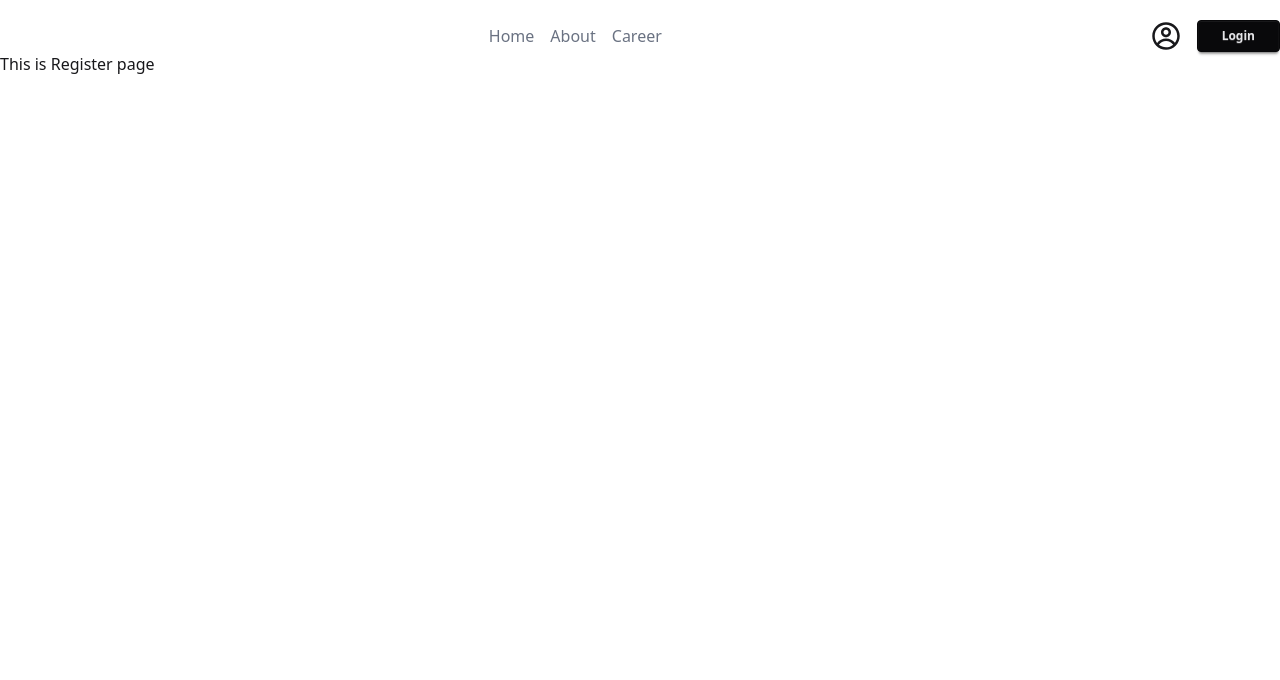
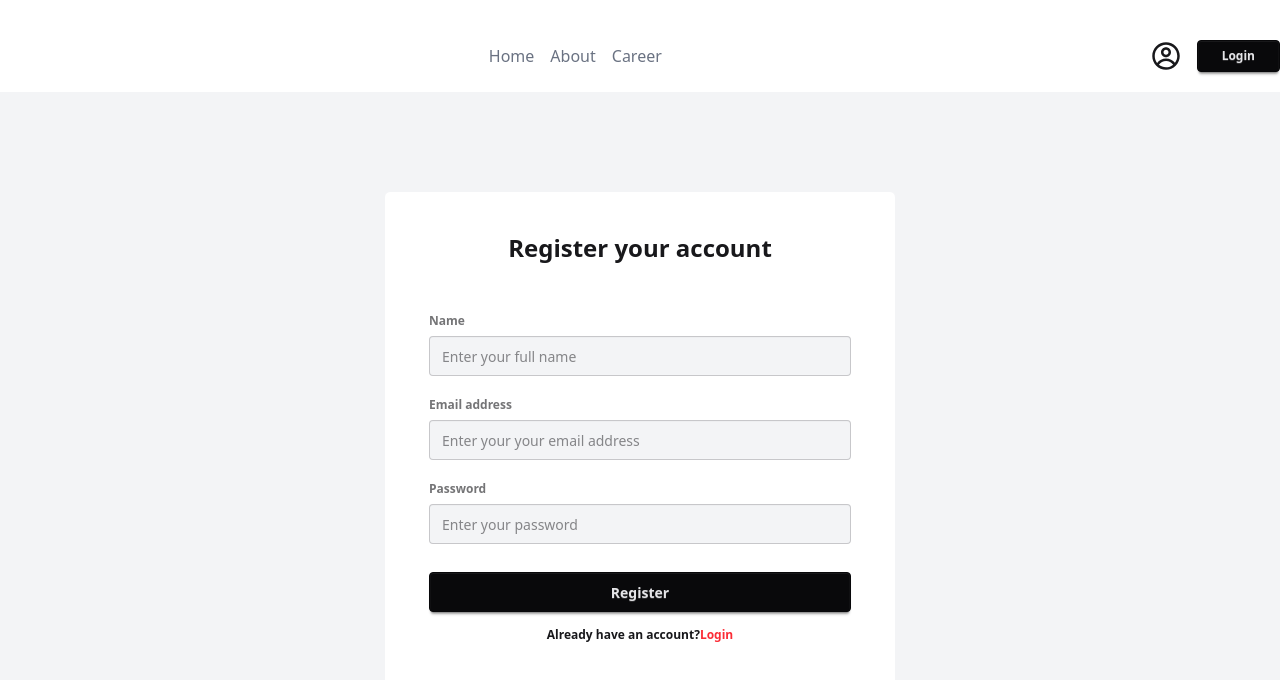
Before and after one commit to jahidhasan-webdev01/the-dragon-news, a Next.js app: page /register in a window 1280 px wide. Shown: the top 680 px of the page. Built offline with nearby package versions, Linux system fonts and the light colour scheme.

Commit message:
design login and register page and validate using react hook form

```diff
--- a/package.json
+++ b/package.json
@@ -13,6 +13,7 @@
     "react": "19.2.4",
     "react-dom": "19.2.4",
     "react-fast-marquee": "^1.6.5",
+    "react-hook-form": "^7.74.0",
     "react-icons": "^5.6.0"
   },
   "devDependencies": {
--- a/src/app/(auth)/login/page.jsx
+++ b/src/app/(auth)/login/page.jsx
@@ -1,7 +1,21 @@
+import Link from "next/link";
+
 const LoginPage = () => {
     return (
-        <div>
-            <h1>This is login page</h1>
+         <div className="h-[90vh] flex justify-center items-center py-5 bg-gray-100 px-5 md:px-0">
+            <div className="w-lg bg-white border border-gray-100 px-2 md:px-5 py-10 rounded-md">
+                <h1 className="text-center font-bold text-2xl">Login your account</h1>
+                <div className="card-body mt-5">
+                    <fieldset className="fieldset">
+                        <label className="label font-bold mt-2">Email address</label>
+                        <input type="email" className="input w-full bg-gray-100" placeholder="Enter your your email address" />
+                        <label className="label font-bold mt-2">Password</label>
+                        <input type="password" className="input w-full bg-gray-100" placeholder="Enter your password" />
+                        <button className="btn btn-neutral mt-4">Login</button>
+                        <p className="text-center mt-2 font-bold">Don't have an account? <Link href={"/register"} className="text-red-500">Register</Link></p>
+                    </fieldset>
+                </div>
+            </div>
         </div>
     );
 };
--- a/src/app/(auth)/register/page.jsx
+++ b/src/app/(auth)/register/page.jsx
@@ -1,7 +1,79 @@
+"use client"
+
+import Link from "next/link";
+import { useForm } from "react-hook-form";
+
 const RegisterPage = () => {
+    const {
+        register,
+        handleSubmit,
+        watch,
+        formState: { errors },
+    } = useForm()
+
+    const handleRegister = (data) => {
+        console.log(data);
+    }
+
     return (
-        <div>
-            <h1>This is Register page</h1>
+        <div className="h-[90vh] flex justify-center items-center py-5 bg-gray-100 px-5 md:px-0">
+            <div className="w-lg bg-white border border-gray-100 px-2 md:px-5 py-10 rounded-md">
+                <h1 className="text-center font-bold text-2xl">Register your account</h1>
+                <div className="card-body mt-5">
+                    <form className="fieldset" onSubmit={handleSubmit(handleRegister)}>
+                        <label className="label font-bold">Name</label>
+                        <input
+                            type="text"
+                            className="input w-full bg-gray-100"
+                            placeholder="Enter your full name"
+                            {...register("name", {
+                                required: "Name is required",
+                                minLength: {
+                                    value: 3,
+                                    message: "Name must be at least 3 characters"
+                                }
+                            })}
+                        />
+                        <p className="text-red-500">{errors?.name?.message}</p>
+
+                        <label className="label font-bold mt-2">Email address</label>
+                        <input
+                            type="email"
+                            className="input w-full bg-gray-100"
+                            placeholder="Enter your your email address"
+                            {...register("email", {
+                                required: "Email is required",
+                                pattern: {
+                                    value: /^[^\s@]+@[^\s@]+\.[^\s@]+$/,
+                                    message: "Enter a valid email address"
+                                }
+                            })}
+                        />
+                        <p className="text-red-500">{errors?.email?.message}</p>
+
+                        <label className="label font-bold mt-2">Password</label>
+                        <input
+                            type="password"
+                            className="input w-full bg-gray-100"
+                            placeholder="Enter your password"
+                            {...register("password", {
+                                required: "Password is required",
+                                minLength: {
+                                    value: 8,
+                                    message: "Password must be at least 8 characters"
+                                }
+                            })}
+                        />
+                        <p className="text-red-500">{errors?.password?.message}</p>
+
+                        <button className="btn btn-neutral mt-4">Register</button>
+
+                        <p className="text-center mt-2 font-bold">
+                            Already have an account?
+                            <Link href={"/login"} className="text-red-500">Login</Link></p>
+                    </form>
+                </div>
+            </div>
         </div>
     );
 };
--- a/src/app/(main)/news/[id]/page.jsx
+++ b/src/app/(main)/news/[id]/page.jsx
@@ -19,7 +19,7 @@ const NewsDetails = async ({ params }) => {
                 <h1 className="font-bold text-xl">{news?.title}</h1>
                 <p>{news?.details}</p>
             </div>
-            <div className="col-span-4 lg:col-span-1 space-y-5">
+            <div className="col-span-4 lg:col-span-1 space-y-5 mt-5 lg:mt-0">
                 <h1 className="font-bold mb-3 text-xl">Related News</h1>
                 {
                     relatedNews.map((n, index) => <RelatedNewsCard key={index} n={n} />)
--- a/src/components/shared/Navbar.jsx
+++ b/src/components/shared/Navbar.jsx
@@ -3,7 +3,7 @@ import { CgProfile } from "react-icons/cg";
 
 const Navbar = () => {
     return (
-        <div className="mt-5 container mx-auto flex justify-between items-center px-5 md:px-0">
+        <div className="mt-5 container mx-auto flex justify-between items-center px-5 md:px-0 py-5">
             <div className="hidden lg:block"></div>
             <div className="space-x-4 text-gray-500">
                 <Link href={"/"} className="hover:text-black hover:border-b-2 hover:border-red-500 hover:pb-1">Home</Link>
```
Also changed, not shown: 1 other file (tests, documents, lock files or other folders).
